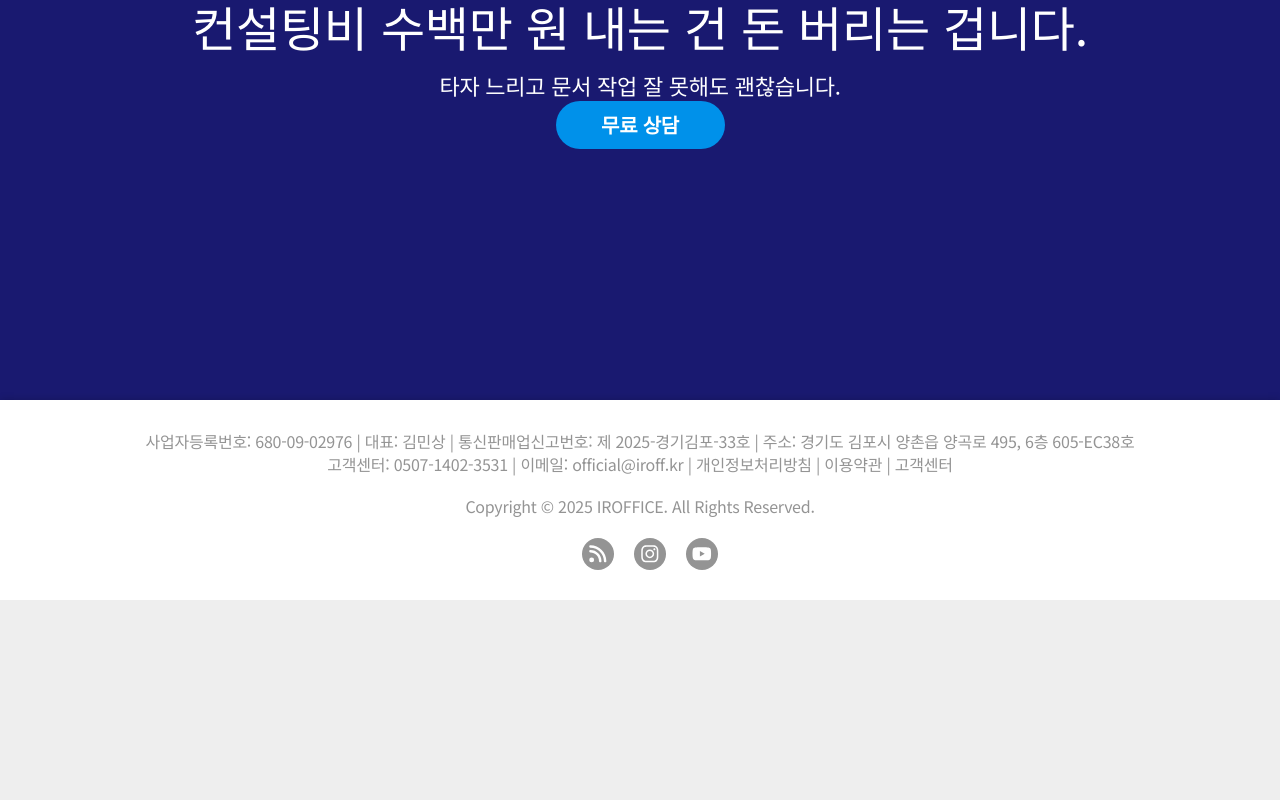
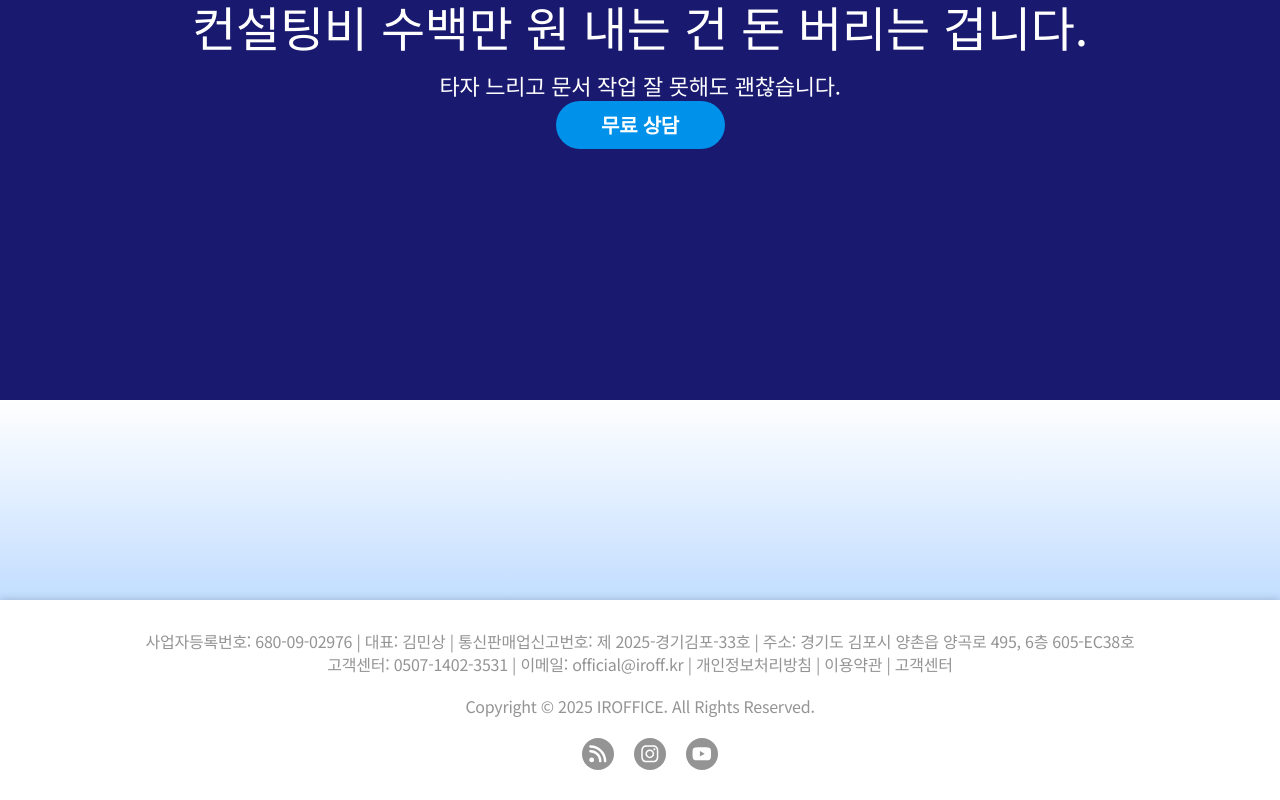
Before and after one commit to Iroff1/support-lab-frontend, a React app: page / in a window 1280 px wide. Shown: the part 400-1200 px from the top of the page. Before the commit the page ends 1000 px from the top, so only its background shows below. Built offline with nearby package versions, Linux system fonts and the light colour scheme.

Commit message:
feat: 메인 컨텐츠/브리핑 박스 추가

```diff
--- /dev/null
+++ b/src/components/main/MainBriefingBox.tsx
@@ -0,0 +1,30 @@
+import tranlateFontSize from '@hooks/tranlateFontSize';
+import styled, { css } from 'styled-components';
+import MainMessageBox from './MainMessageBox';
+import MainResultBox from './MainResultBox';
+
+const MainBriefingBoxBlock = styled.div`
+  width: 100%;
+  background: linear-gradient(180deg, #ffffff 0%, #c2ddff 100%);
+
+  .wrapper {
+    display: flex;
+    flex-direction: column;
+
+    max-width: 1032px;
+    width: 100%;
+    padding-top: 100px;
+    padding-bottom: 100px;
+    margin: 0 auto;
+    gap: 100px;
+  }
+`;
+
+const MainBriefingBox = () => {
+  return (
+    <MainBriefingBoxBlock>
+      <div className="wrapper"></div>
+    </MainBriefingBoxBlock>
+  );
+};
+export default MainBriefingBox;
--- a/src/components/main/MainContents.tsx
+++ b/src/components/main/MainContents.tsx
@@ -1,6 +1,7 @@
 import Responsive from '@components/common/Responsive';
 import styled from 'styled-components';
 import MainCoverBox from './MainCoverBox';
+import MainBriefingBox from './MainBriefingBox';
 
 const MainContentsBlock = styled(Responsive)`
   padding: 0;
@@ -11,6 +12,7 @@ const MainContents = () => {
   return (
     <MainContentsBlock>
       <MainCoverBox />
+      <MainBriefingBox />
     </MainContentsBlock>
   );
 };
```
